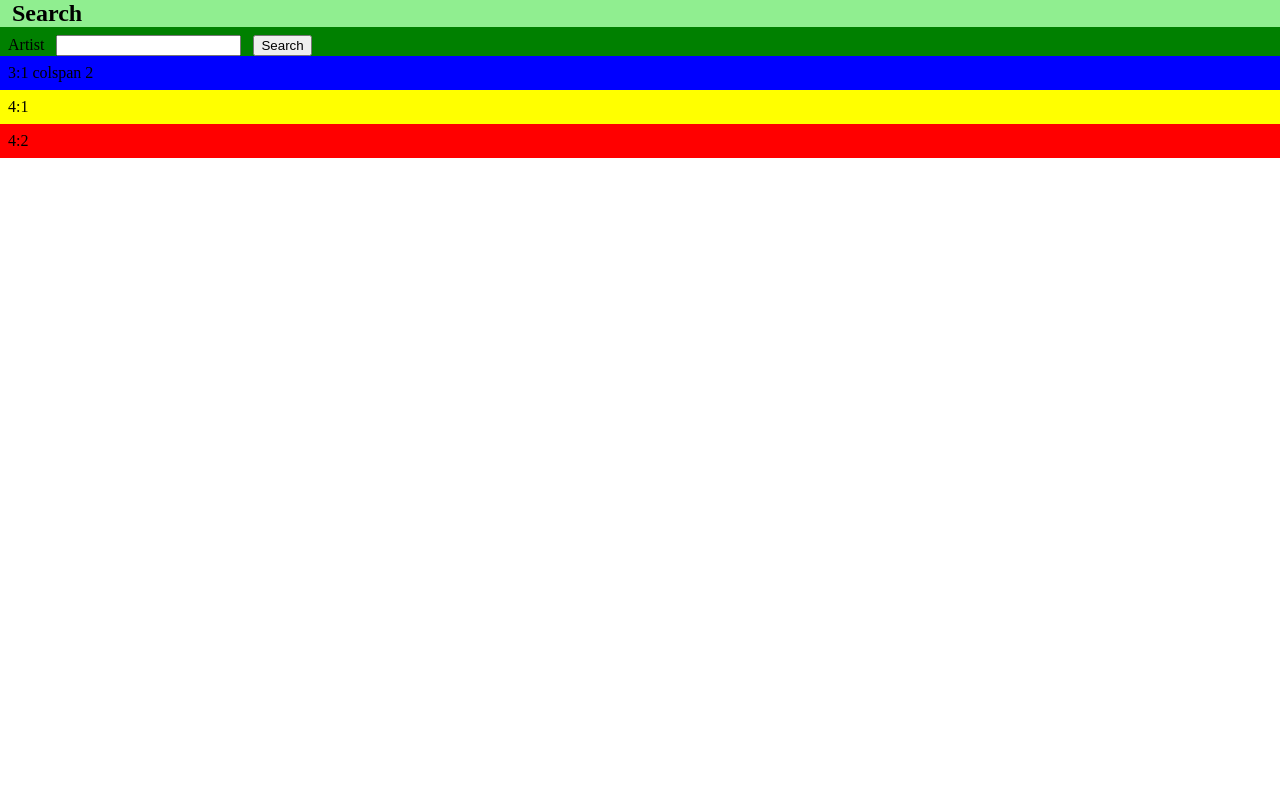
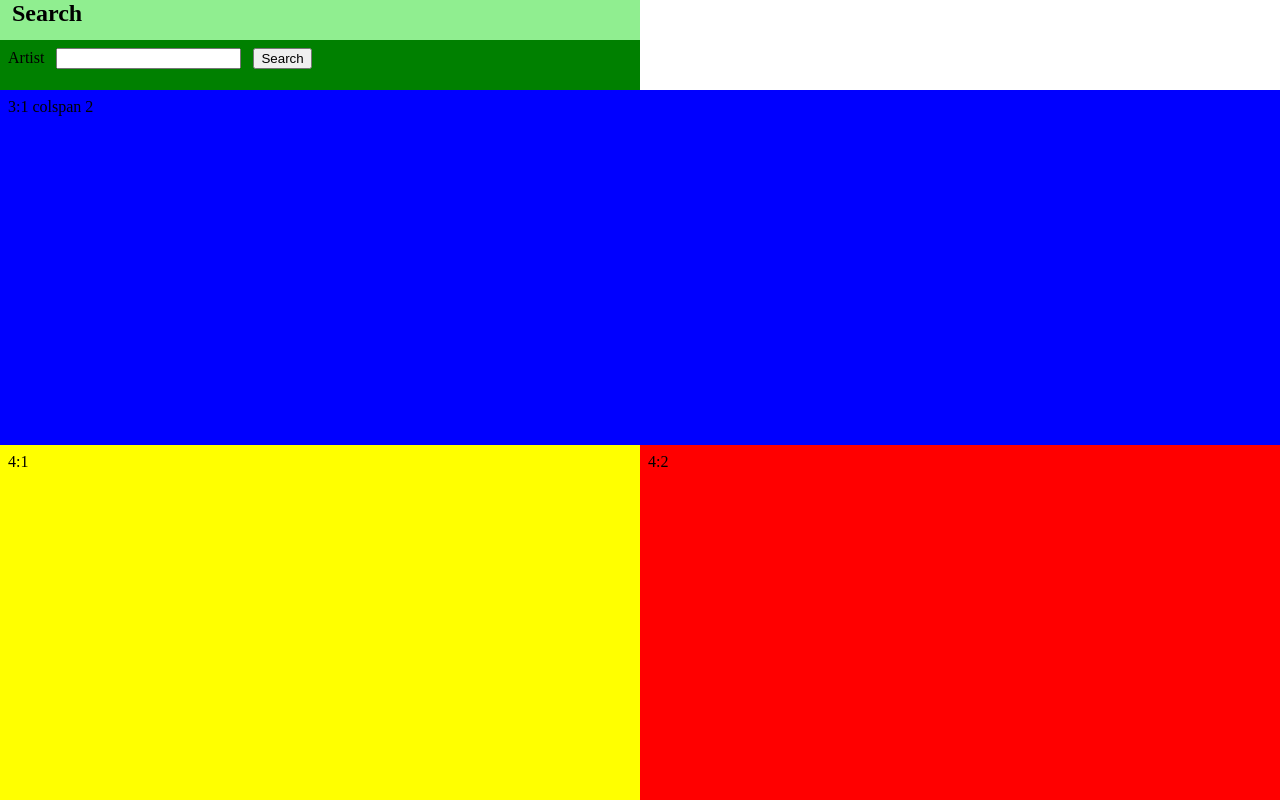
Before and after one commit to codler/Grid-Layout-Polyfill, a plain HTML site: page test/100_height/another.html in a window 1280 px wide. Drawn offline with nearby package versions, Linux system fonts and the light colour scheme.

Commit message:
Fix previous commit

```diff
--- a/grid-layout-polyfill.js
+++ b/grid-layout-polyfill.js
@@ -1,4 +1,4 @@
-/*! Grid Layout Polyfill - v1.16.0 - 2013-04-24 - Polyfill for IE10 grid layout -ms-grid.
+/*! Grid Layout Polyfill - v1.17.0 - 2013-04-25 - Polyfill for IE10 grid layout -ms-grid.
 * https://github.com/codler/Grid-Layout-Polyfill
 * Copyright (c) 2013 Han Lin Yap http://yap.nu; MIT license */
 /* --- Other polyfills --- */
@@ -371,7 +371,7 @@
 					$(block.selector).each(function() {
 						var gridItem = $(this);
 
-						var selectors = CSSAnalyzer.findDefinedSelectors(gridItem);
+						var selectors = CSSAnalyzer.findDefinedSelectors(gridItem.get(0));
 
 						// TODO: merge all attr to find other same attributes
 
@@ -420,7 +420,7 @@
 			}).each(function (i, e) {
 				var gridItem = $(this);
 
-				var selectors = CSSAnalyzer.findDefinedSelectors(gridItem);
+				var selectors = CSSAnalyzer.findDefinedSelectors(gridItem.get(0));
 
 				// TODO: merge all attr to find other same attributes
 
@@ -473,7 +473,7 @@
 			$(block.selector).children().each(function (i, e) {
 				var gridItem = $(this);
 
-				var selectors = CSSAnalyzer.findDefinedSelectors(gridItem);
+				var selectors = CSSAnalyzer.findDefinedSelectors(gridItem.get(0));
 
 				// TODO: merge all attr to find other same attributes
 
@@ -618,7 +618,7 @@
 			$(selector).children().each(function (i, e) {
 				var gridItem = $(this);
 
-				var selectors = CSSAnalyzer.findDefinedSelectors(gridItem);
+				var selectors = CSSAnalyzer.findDefinedSelectors(gridItem.get(0));
 
 				// TODO: merge all attr to find other same attributes
 
@@ -686,7 +686,7 @@
 				if (!$(this).data('old-style')) {
 					var gridItem = $(this);
 
-					var selectors = CSSAnalyzer.findDefinedSelectors(gridItem);
+					var selectors = CSSAnalyzer.findDefinedSelectors(gridItem.get(0));
 
 					// TODO: merge all attr to find other same attributes
 
@@ -738,7 +738,7 @@
 			}).each(function (i, e) {
 				var gridItem = $(this);
 
-				var selectors = CSSAnalyzer.findDefinedSelectors(gridItem);
+				var selectors = CSSAnalyzer.findDefinedSelectors(gridItem.get(0));
 
 				// TODO: merge all attr to find other same attributes
 
@@ -763,7 +763,7 @@
 			$(block.selector).children().each(function (i, e) {
 				var gridItem = $(this);
 
-				var selectors = CSSAnalyzer.findDefinedSelectors(gridItem);
+				var selectors = CSSAnalyzer.findDefinedSelectors(gridItem.get(0));
 
 				// TODO: merge all attr to find other same attributes
 
@@ -816,7 +816,7 @@
 			$(block.selector).children().each(function (i, e) {
 				var gridItem = $(this);
 
-				var selectors = CSSAnalyzer.findDefinedSelectors(gridItem);
+				var selectors = CSSAnalyzer.findDefinedSelectors(gridItem.get(0));
 
 				// TODO: merge all attr to find other same attributes
 
@@ -1124,9 +1124,10 @@
 		}
 
 		function getAttributesBySelector(objCss, selector) {
+			if (!selector) return {};
 			var found;
 			$.each(objCss, function (i, block) {
-				if (block.selector == selector) {
+				if (block.selector == selector.selector) {
 					found = block.attributes;
 					return false;
 				}
--- a/test/100_height/another.html
+++ b/test/100_height/another.html
@@ -10,8 +10,8 @@
 <!-- css -->
 
 <!-- javascript -->
-<script src="../libs/jquery-1.9.1.min.js"></script>
-<script src="../grid-layout-polyfill.js"></script>
+<script src="../../libs/jquery-1.9.1.min.js"></script>
+<script src="../../grid-layout-polyfill.js"></script>
 
 <style>
 html, body {
```
Also changed, not shown: test/100_height/foursquare.html (+2 -2 lines), test/100_height/nested-auto.html (+2 -2 lines).
